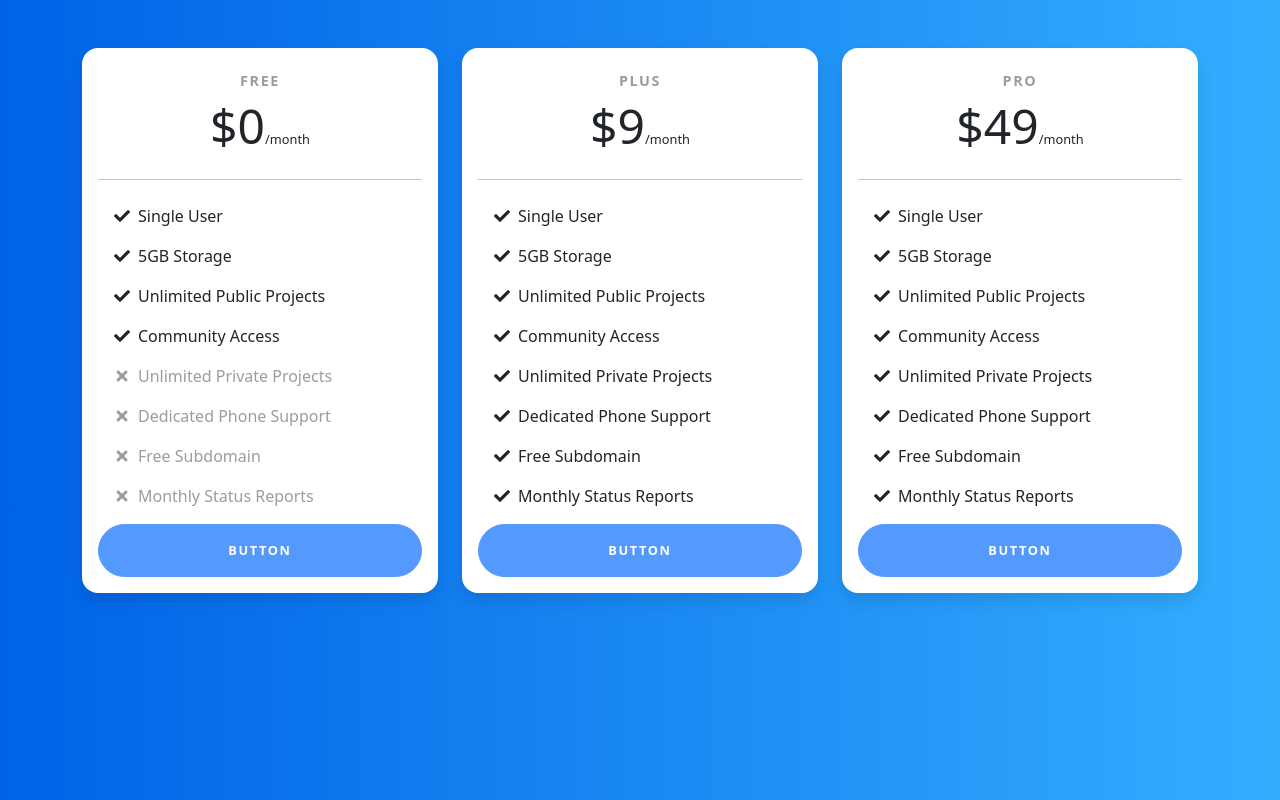
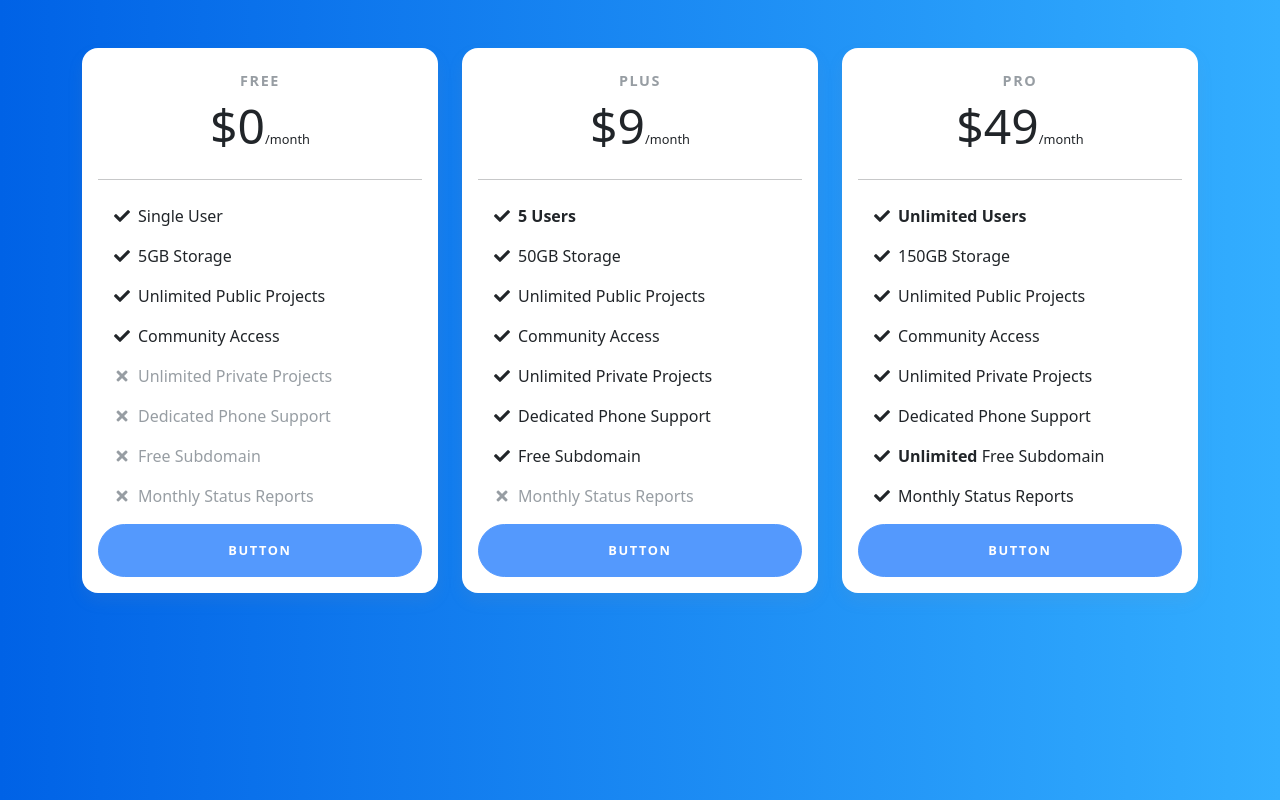
Before and after one commit to santhosh8857/Html-To-React, a React (Create React App) app: page / in a window 1280 px wide. Built offline with nearby package versions, Linux system fonts and the light colour scheme.

Commit message:
removed unwnated compenents

```diff
--- a/src/App.css
+++ b/src/App.css
@@ -8,7 +8,7 @@ section.pricing {
   border: none;
   border-radius: 1rem;
   transition: all 0.2s;
-  box-shadow: 0 0.5rem 1rem 0 rgba(0, 0, 0, 0.1);
+  box-shadow: 0 0.5rem 1rem 0 rgba(161, 150, 150, 0.1);
 }
 
 .pricing hr {
--- a/src/App.js
+++ b/src/App.js
@@ -1,9 +1,51 @@
 import "./App.css";
 import "bootstrap/dist/css/bootstrap.min.css";
-import Section from "./components/Section";
+import Card from "./components/Card";
 
 const App = () => {
-  return <Section />;
+  let free = {
+    subscription: "FREE",
+    price: 0,
+    users: "Single User",
+    storage: "5GB Storage",
+    domain: "Free Subdomain",
+  };
+
+  let plus = {
+    subscription: "PLUS",
+    price: 9,
+    users: "5 Users",
+    storage: "50GB Storage",
+    domain: "Free Subdomain",
+  };
+
+  let pro = {
+    subscription: "PRO",
+    price: 49,
+    users: "Unlimited Users",
+    storage: "150GB Storage",
+    domain: "Unlimited Free Subdomains",
+  };
+
+  return (
+    // Section
+    <section class="pricing py-5">
+      <div class="container">
+        <div class="row">
+          <div class="col-lg-4">
+            {/* Card */}
+            <Card type={free} />
+          </div>
+          <div class="col-lg-4">
+            <Card type={plus} />
+          </div>
+          <div class="col-lg-4">
+            <Card type={pro} />
+          </div>
+        </div>
+      </div>
+    </section>
+  );
 };
 
 export default App;
--- a/src/components/Card.js
+++ b/src/components/Card.js
@@ -1,37 +1,138 @@
 import React from "react";
 import "../App.css";
-import List from "./List";
+
 const Card = (props) => {
-  let arr = [
-    "Single User",
-    "5GB Storage",
-    "Unlimited Public Projects",
-    "Community Access",
-    "Unlimited Private Projects",
-    "Dedicated Phone Support",
-    "Free Subdomain",
-    "Monthly Status Reports",
-  ];
+  // domain function for rendering domain wrt subscription
+  const domain = (domain) => {
+    if (domain === "FREE")
+      return (
+        <li className="text-muted">
+          <span className="fa-li">
+            <i className="fas fa-times"></i>
+          </span>
+          Free Subdomain
+        </li>
+      );
+    if (domain === "PLUS")
+      return (
+        <li>
+          <span className="fa-li">
+            <i className="fas fa-check"></i>
+          </span>
+          Free Subdomain
+        </li>
+      );
+
+    if (domain === "PRO")
+      return (
+        <li>
+          <span className="fa-li">
+            <i className="fas fa-check"></i>
+          </span>
+          <strong>Unlimited </strong>Free Subdomain
+        </li>
+      );
+  };
   return (
-    // Card
     <div className="card mb-5 mb-lg-0">
-      {/* Card body */}
       <div className="card-body">
+        {/* title */}
         <h5 className="card-title text-muted text-uppercase text-center">
-          {props.type}
+          {props.type.subscription}
         </h5>
+
+        {/* price */}
         <h6 className="card-price text-center">
-          ${props.price}
+          ${props.type.price}
           <span className="period">/month</span>
         </h6>
         <hr />
 
-        <List arr={arr} price={props.price} />
+        {/* List */}
+        <ul className="fa-ul">
+          {props.type.subscription === "FREE" ? (
+            <li>
+              <span className="fa-li">
+                <i className="fas fa-check"></i>
+              </span>
+              {props.type.users}
+            </li>
+          ) : (
+            <li>
+              <span className="fa-li">
+                <i className="fas fa-check"></i>
+              </span>
+              <strong>{props.type.users}</strong>
+            </li>
+          )}
+          <li>
+            <span className="fa-li">
+              <i className="fas fa-check"></i>
+            </span>
+            {props.type.storage}
+          </li>
+          <li>
+            <span className="fa-li">
+              <i className="fas fa-check"></i>
+            </span>
+            Unlimited Public Projects
+          </li>
+          <li>
+            <span className="fa-li">
+              <i className="fas fa-check"></i>
+            </span>
+            Community Access
+          </li>
+          {props.type.subscription === "FREE" ? (
+            <li className="text-muted">
+              <span className="fa-li">
+                <i className="fas fa-times"></i>
+              </span>
+              Unlimited Private Projects
+            </li>
+          ) : (
+            <li>
+              <span className="fa-li">
+                <i className="fas fa-check"></i>
+              </span>
+              Unlimited Private Projects
+            </li>
+          )}
+          {props.type.subscription === "FREE" ? (
+            <li className="text-muted">
+              <span className="fa-li">
+                <i className="fas fa-times"></i>
+              </span>
+              Dedicated Phone Support
+            </li>
+          ) : (
+            <li>
+              <span className="fa-li">
+                <i className="fas fa-check"></i>
+              </span>
+              Dedicated Phone Support
+            </li>
+          )}
+          {domain(props.type.subscription)}
 
+          {props.type.subscription === "PRO" ? (
+            <li>
+              <span className="fa-li">
+                <i className="fas fa-check"></i>
+              </span>
+              Monthly Status Reports
+            </li>
+          ) : (
+            <li className="text-muted">
+              <span className="fa-li">
+                <i className="fas fa-times"></i>
+              </span>
+              Monthly Status Reports
+            </li>
+          )}
+        </ul>
         <div className="d-grid">
-          <a href="#" className="btn btn-primary text-uppercase">
-            Button
-          </a>
+          <a className="btn btn-primary text-uppercase">Button</a>
         </div>
       </div>
     </div>
--- a/src/components/List.js
+++ /dev/null
@@ -1,29 +0,0 @@
-import React from "react";
-
-const List = (props) => {
-  return (
-    <ul className="fa-ul">
-      {props.arr.map((data, key) => {
-        return (
-          <li
-            key={key}
-            className={key > 3 && props.price === 0 ? "text-muted" : ""}
-          >
-            {props.price === 0 && key > 3 ? (
-              <span className="fa-li">
-                <i className="fas fa-times"></i>
-              </span>
-            ) : (
-              <span className="fa-li">
-                <i className="fas fa-check"></i>
-              </span>
-            )}
-            {data}
-          </li>
-        );
-      })}
-    </ul>
-  );
-};
-
-export default List;
--- a/src/components/Section.js
+++ /dev/null
@@ -1,27 +0,0 @@
-import React from "react";
-import Card from "./Card";
-import { Col, Container, Row } from "reactstrap";
-
-const Section = () => {
-  return (
-    <>
-      <section className="pricing py-5">
-        <Container>
-          <Row>
-            <Col>
-              <Card type="FREE" price={0} />
-            </Col>
-            <Col>
-              <Card type="PLUS" price={9} />
-            </Col>
-            <Col>
-              <Card type="PRO" price={49} />
-            </Col>
-          </Row>
-        </Container>
-      </section>
-    </>
-  );
-};
-
-export default Section;
```
Also changed, not shown: src/components/Obsolete/List.js (added, +29 -0 lines), src/components/Obsolete/Section.js (added, +27 -0 lines).
